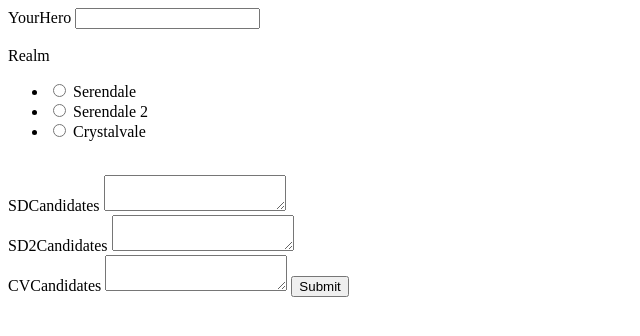
After one commit to Sc1entifik/DFK-SummoningSheet, a Flask app: page /hero_form/ in a window 1280 px wide. The commit adds this page. Shown: the top 336 px of the page, without its empty margins (0-640 px from the left). Run offline with Flask 2, Linux system fonts and the light colour scheme.

Commit message:
new hero forms added for user input data collection to controller

```diff
--- a/app.py
+++ b/app.py
@@ -1,25 +1,31 @@
 from flask import Flask, render_template
+from forms import HeroInputForm
 import requests
 from summoning_stat_calculations import SummonStatistics
 
 app = Flask(__name__)
+app.secret_key = 'ieropajdklsagnfjklghrkjlffjdklasfjkdsa;'
 
-@app.route('/')
+@app.route('/', methods = ['GET', 'POST'])
 def home():
+    form = HeroInputForm()
+    if form.validate_on_submit():
+        return start_sheet(form)
     return render_template('index.html')
 
 
 @app.route('/start_sheet/')
-def start_sheet():
-    your_hero = 174708
-    sd_1_candidate_list = (250575,)
-    sd_2_candidate_list = tuple()
-    cv_candidate_list = (113331, 62414, 53627, 38688)
+def start_sheet(form):
+    sd_1_candidate_list = form.sd_candidate_list.data.split()
+    sd_2_candidate_list = form.sd_2_candidate_list.data.split()
+    cv_candidate_list = form.cv_candidate_list.data.split()
     one_minus = lambda *x: 1 - sum(x)
 
 
-    def return_hero_number_prefix(hero_num):
-        prefix = '1' if hero_num in cv_candidate_list else '2'
+    def return_hero_number_prefix(hero_num, yours = False):
+        your_hero_prefix = '1' if form.your_hero_realm.data == 'Crystalvale' else '2'
+        candidate_hero_prefix = '1' if hero_num in cv_candidate_list else '2'
+        prefix = your_hero_prefix if yours == True else candidate_hero_prefix
         padding = '0'
 
         while len(prefix + padding + str(hero_num)) < 13:
@@ -28,7 +34,8 @@ def start_sheet():
         return int(prefix + padding + str(hero_num))
 
 
-    final_list = (sd_1_candidate_list + tuple(map(return_hero_number_prefix,cv_candidate_list)) + tuple(map(return_hero_number_prefix, sd_2_candidate_list)))
+    your_hero = form.your_hero.data if form.your_hero_realm.data == 'Serendale' else return_hero_number_prefix(form.your_hero.data, yours = True)
+    final_list = (tuple(sd_1_candidate_list) + tuple(map(return_hero_number_prefix,cv_candidate_list)) + tuple(map(return_hero_number_prefix, sd_2_candidate_list)))
     normalized_ids = (sd_1_candidate_list + cv_candidate_list + sd_2_candidate_list)
     character_stats = ('Strength', 'Agility', 'Intelligence', 'Wisdom', 'Luck', 'Vitality', 'Endurance', 'Dexterity')
     summon_odds_list = [SummonStatistics(your_hero, candidate).stats_genes_dictionary() for candidate in final_list]
@@ -43,7 +50,6 @@ def start_sheet():
     header_span_list = (1,4,2,3,3,3,3,1)
     header_span_dict = {key:value for key,value in zip(table_header, header_span_list)}
     stat_keys = ('hero_num', 'profession', 'purple_stat_boost', 'stat_boost2', 'stat_boost1', 'main_class')
-    character_class = ("Warrior", "Knight", "Thief", "Archer", "Priest", "Wizard", "Monk", "Pirate", "Berserker", "Seer", "Legionnaire", "Scholar", "Paladin", "DarkKnight", "Summoner", "Ninja", "Shapeshifter", "Bard", "Dragoon", "Sage", "SpellBow", "DreadKnight")
     wanted_stats_by_profession = {'Mining': ('Strength','Endurance'), 'Fishing': ('Agility', 'Luck'), 'Foraging': ('Dexterity', 'Intelligence'), 'Gardening': ('Wisdom', 'Vitality')}
     wanted_stat_1, wanted_stat_2 = wanted_stats_by_profession.get(wanted_profession)
     profession_order_by_wanted_profession = {'Mining': ('Mining', 'Foraging', 'Fishing', 'Gardening'), 'Foraging': ('Foraging', 'Gardening', 'Fishing', 'Mining'), 'Fishing': ('Fishing', 'Mining', 'Foraging', 'Gardening'), 'Gardening': ('Gardening', 'Foraging', 'Fishing', 'Mining')}
@@ -56,13 +62,18 @@ def start_sheet():
     pre_class_table_rows = tuple((row.get('hero_num'), row.get('profession').get(desired_profession), row.get('profession').get(second_choice, 0), row.get('profession').get(whiffed_profession, 0), row.get('profession').get(worst_profession, 0), row.get('purple_stat_boost').get(wanted_stat_1, 0), row.get('purple_stat_boost').get(wanted_stat_2, 0), row.get('stat_boost2').get(wanted_stat_1, 0), row.get('stat_boost2').get(wanted_stat_2, 0), one_minus(row.get('stat_boost2').get(wanted_stat_1, 0), row.get('stat_boost2').get(wanted_stat_2, 0)) , row.get('stat_boost1').get(wanted_stat_1, 0), row.get('stat_boost1').get(wanted_stat_2, 0), one_minus(row.get('stat_boost1').get(wanted_stat_1, 0), row.get('stat_boost1').get(wanted_stat_2, 0))) for row in table_row_dict_list)
     post_class_table_rows = tuple(tuple(1 - sum(tuple(row.get('main_class').get(hero_type, 0) for hero_type in hero_classes_list if hero_type != 'Other')) if hero_class == 'Other' else row.get('main_class').get(hero_class, 0) for hero_class in hero_classes_list) for row in table_row_dict_list)
     table_rows = (pre_class_list + post_class_list for pre_class_list, post_class_list in zip(pre_class_table_rows, post_class_table_rows))
-
     return render_template('start_sheet.html', table_rows = table_rows, table_header = table_header, header_span = header_span_dict, table_subheader = table_subheader)
 
 
-app.route('/about/')
+@app.route('/hero_form/')
+def hero_form():
+    form = HeroInputForm()
+    return render_template('hero_form.html', form = form)
+
+
+@app.route('/about/')
 def about():
     return render_template('about.html')
 
 
-app.run()
+app.run(debug = True)
--- /dev/null
+++ b/forms.py
@@ -0,0 +1,10 @@
+from flask_wtf import FlaskForm
+from wtforms import (StringField, TextAreaField, IntegerField, BooleanField, RadioField)
+from wtforms.validators import InputRequired
+
+class HeroInputForm(FlaskForm):
+    your_hero = StringField('YourHero', validators = [InputRequired()])
+    sd_candidate_list = TextAreaField('SDCandidates')
+    sd_2_candidate_list = TextAreaField('SD2Candidates')
+    cv_candidate_list = TextAreaField('CVCandidates')
+    your_hero_realm = RadioField('Realm', choices = ['Serendale', 'Serendale 2', 'Crystalvale'], validators = [InputRequired()])
--- /dev/null
+++ b/templates/hero_form.html
@@ -0,0 +1,14 @@
+<form method = "POST" action = "/">
+	{{ form.csrf_token }}
+	{{form.your_hero.label}} {{ form.your_hero(size = 20) }}
+	<br>
+	<br>
+	{{ form.your_hero_realm.label }} {{ form.your_hero_realm(size = 20) }}
+	<br>
+	{{form.sd_candidate_list.label}} {{form.sd_candidate_list(size = 20)}}
+	<br>
+	{{form.sd_2_candidate_list.label}} {{form.sd_2_candidate_list(size = 20)}}
+	<br>
+	{{form.cv_candidate_list.label}} {{form.cv_candidate_list(size = 20)}}
+	<input type = "submit" value = "Submit">
+</form>
--- a/templates/index.html
+++ b/templates/index.html
@@ -9,8 +9,8 @@
 	<body>
 		{% block content %}
 		<h1>Please Choose From The Following:</h1>
-		<li><a href="{{ url_for('home') }}">Instructions</a></li>
-		<li><a href="{{ url_for('start_sheet') }}">Generate Summoning Data Sheet</a></li>
+		<li><a href="{{ url_for('about') }}">Instructions</a></li>
+		<li><a href="{{ url_for('hero_form') }}">Generate Summoning Data Sheet</a></li>
 
 		<p>This is a Flask application.</p>
 		{% endblock %}
```
Also changed, not shown: summoning_stat_calculations.py (+1 -6 lines), README.md.
